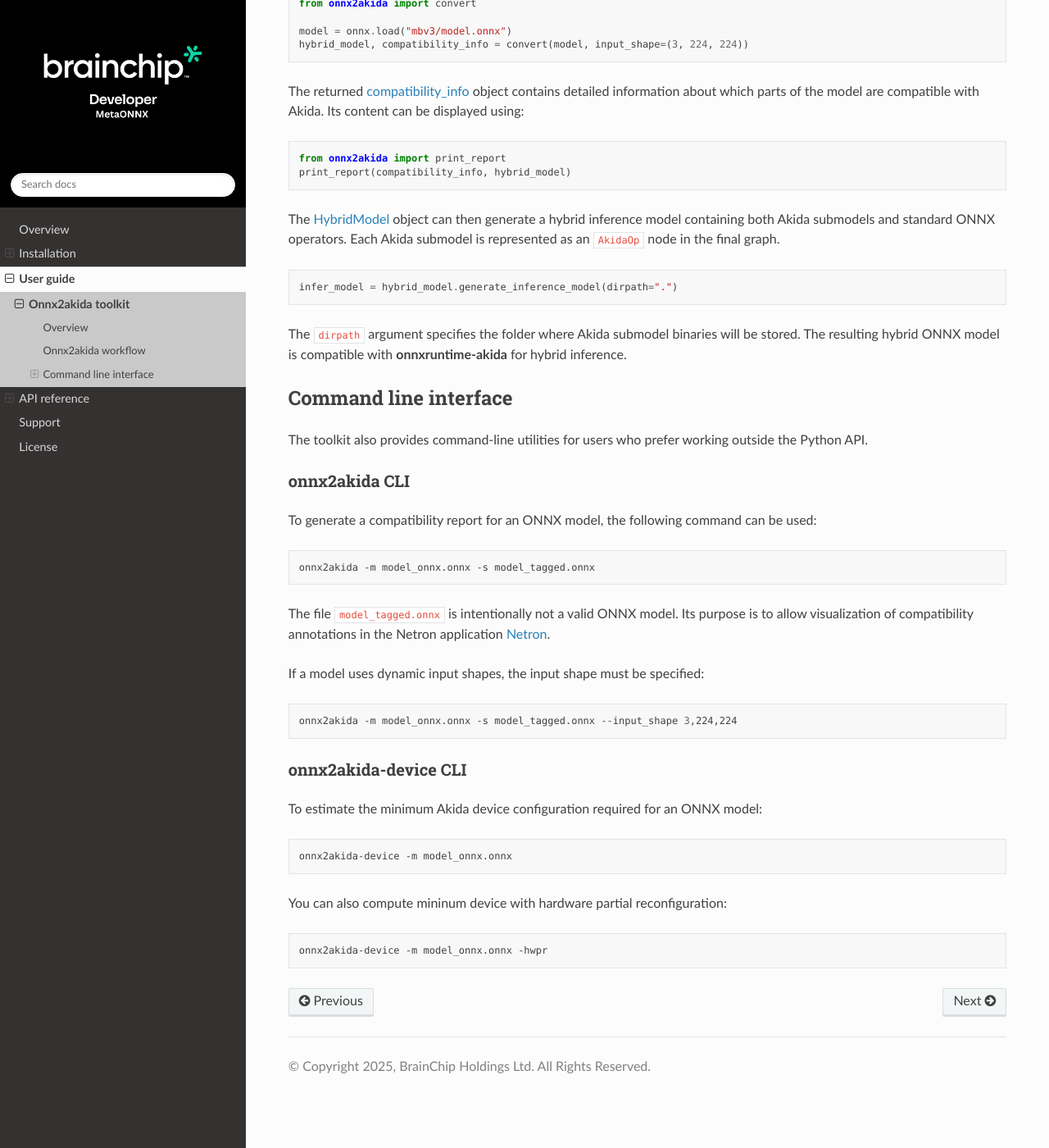
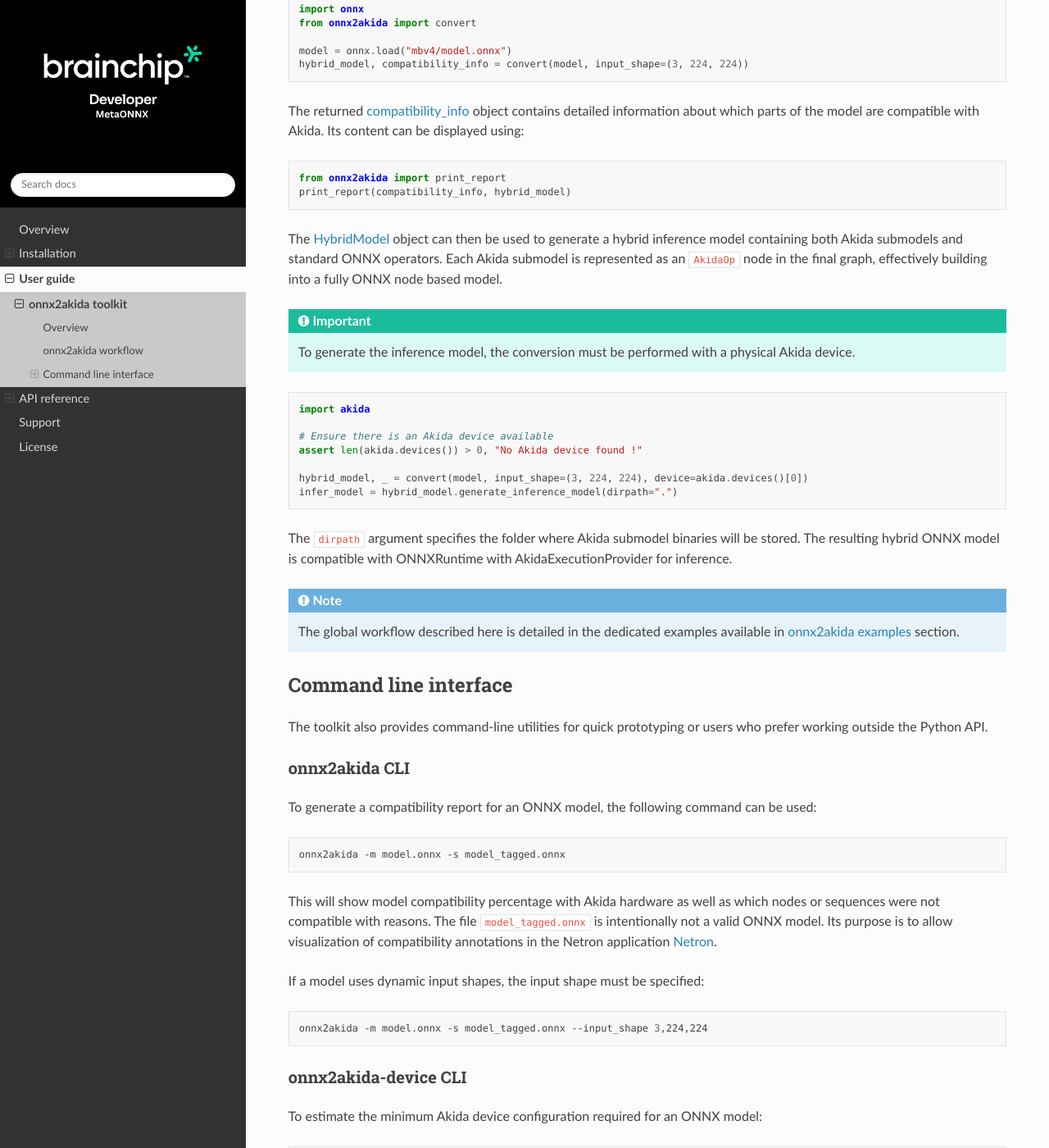
Before and after one commit to Brainchip-Inc/MetaONNX, a Sphinx documentation site: the page built from doc/user_guide/onnx2akida.rst, in a window 1280 px wide and 1400 px high, scrolled down 816 px. Shown: the whole window at 82% size. Built offline with Sphinx 7.4.7 and the Read the Docs theme 3.1.0, drawn with Linux system fonts in a browser that asks for light colours; pages that are not in the unit, such as notebooks, are missing from menus; some of the changed text lies outside the part shown.

Commit message:
review: apply suggestions

```diff
--- a/doc/user_guide/onnx2akida.rst
+++ b/doc/user_guide/onnx2akida.rst
@@ -1,44 +1,45 @@
-Onnx2akida toolkit
+onnx2akida toolkit
 ==================
 
 Overview
 --------
 
 The **onnx2akida** package provides tools to evaluate the compatibility of an ONNX model with
-Akida hardware. It can also generate **hybrid models** that combine both Akida-compatible
-submodels and standard ONNX operators, enabling inference through the Akida runtime together
-with ONNXRuntime.
+Akida hardware. The tool quantizes ONNX models, attempts conversion to Akida format, and reports
+which nodes are hardware-compatible. It can also generate **hybrid models** that combine both
+Akida-compatible submodels and standard ONNX operators, enabling inference through the Akida
+runtime together with ONNXRuntime.
 
-Onnx2akida workflow
+onnx2akida workflow
 -------------------
 
 The typical workflow begins with an ONNX model. If you have a model in another framework,
 you can export it to the ONNX format using various tools:
 
-1. `tf2onnx <https://onnxruntime.ai/docs/tutorials/tf-get-started.html>`__ for TensorFlow models.
-2. `torch.onnx <https://docs.pytorch.org/tutorials/beginner/onnx/export_simple_model_to_onnx_tutorial.html>`__ for PyTorch models.
-3. `optimum <https://huggingface.co/docs/optimum-onnx/onnx/usage_guides/export_a_model>`__ for HuggingFace models.
+* `tf2onnx <https://onnxruntime.ai/docs/tutorials/tf-get-started.html>`__ for TensorFlow models.
+* `torch.onnx <https://docs.pytorch.org/tutorials/beginner/onnx/export_simple_model_to_onnx_tutorial.html>`__ for PyTorch models.
+* `optimum <https://huggingface.co/docs/optimum-onnx/onnx/usage_guides/export_a_model>`__ for HuggingFace models.
 
-For example, to export a MobileNetV3 model from HuggingFace to ONNX format:
+For example, to export a MobileNetV4 model from HuggingFace to ONNX format:
 
-.. code-block:: python
+.. code-block:: bash
 
    pip install optimum timm
 
 .. code-block:: python
 
    from optimum.exporters.onnx import main_export
-   main_export("timm/mobilenetv3_small_100.lamb_in1k", output="mbv3")
+   main_export("timm/mobilenetv4_conv_small.e2400_r224_in1k", output="mbv4")
 
-Once the model is available in ONNX format, it can be converted using the onnx2akida
-`convert <../api_reference/onnx2akida_apis.html#onnx2akida.convert>`__  function:
+Once the model is available in ONNX format, it can be converted using the onnx2akida main entry
+point `convert <../api_reference/onnx2akida_apis.html#onnx2akida.convert>`__  function:
 
 .. code-block:: python
 
    import onnx
    from onnx2akida import convert
 
-   model = onnx.load("mbv3/model.onnx")
+   model = onnx.load("mbv4/model.onnx")
    hybrid_model, compatibility_info = convert(model, input_shape=(3, 224, 224))
 
 The returned `compatibility_info <../api_reference/onnx2akida_apis.html#onnx2akida.compatibility_info.ModelCompatibilityInfo>`__
@@ -50,22 +51,36 @@
    print_report(compatibility_info, hybrid_model)
 
 The `HybridModel <../api_reference/onnx2akida_apis.html#onnx2akida.hybrid_model.HybridModel>`__
-object can then generate a hybrid inference model containing both Akida submodels and standard
-ONNX operators. Each Akida submodel is represented as an ``AkidaOp`` node in the final graph.
+object can then be used to generate a hybrid inference model containing both Akida submodels and standard
+ONNX operators. Each Akida submodel is represented as an ``AkidaOp`` node in the final graph,
+effectively building into a fully ONNX node based model.
+
+.. important::
+   To generate the inference model, the conversion must be performed with a physical Akida device.
 
 .. code-block:: python
 
+
+   import akida
+
+   # Ensure there is an Akida device available
+   assert len(akida.devices()) > 0, "No Akida device found !"
+
+   hybrid_model, _ = convert(model, input_shape=(3, 224, 224), device=akida.devices()[0])
    infer_model = hybrid_model.generate_inference_model(dirpath=".")
 
 The ``dirpath`` argument specifies the folder where Akida submodel binaries will be stored.
-The resulting hybrid ONNX model is compatible with **onnxruntime-akida** for hybrid inference.
+The resulting hybrid ONNX model is compatible with ONNXRuntime with AkidaExecutionProvider for inference.
 
+.. note::
+    The global workflow described here is detailed in the dedicated examples available in
+    `onnx2akida examples <../examples/>`_ section.
 
 Command line interface
 ----------------------
 
-The toolkit also provides command-line utilities for users who prefer working outside the
-Python API.
+The toolkit also provides command-line utilities for quick prototyping or users who prefer
+working outside the Python API.
 
 onnx2akida CLI
 ~~~~~~~~~~~~~~
@@ -74,8 +89,10 @@
 
 .. code-block:: bash
 
-    onnx2akida -m model_onnx.onnx -s model_tagged.onnx
+    onnx2akida -m model.onnx -s model_tagged.onnx
 
+This will show model compatibility percentage with Akida hardware as well as which nodes or
+sequences were not compatible with reasons.
 The file ``model_tagged.onnx`` is intentionally not a valid ONNX model.
 Its purpose is to allow visualization of compatibility annotations in the Netron application
 `Netron <https://netron.app>`__.
@@ -84,7 +101,7 @@
 
 .. code-block:: bash
 
-    onnx2akida -m model_onnx.onnx -s model_tagged.onnx --input_shape 3,224,224
+    onnx2akida -m model.onnx -s model_tagged.onnx --input_shape 3,224,224
 
 onnx2akida-device CLI
 ~~~~~~~~~~~~~~~~~~~~~
@@ -93,10 +110,6 @@
 
 .. code-block:: bash
 
-    onnx2akida-device -m model_onnx.onnx
+    onnx2akida-device -m model.onnx
 
-You can also compute mininum device with hardware partial reconfiguration:
-
-.. code-block:: bash
-
-    onnx2akida-device -m model_onnx.onnx -hwpr
+A more detailed explanation on Device and Mapping will be covered in an upcoming tutorial.
```
Also changed, not shown: doc/installation.rst (+9 -2 lines).
